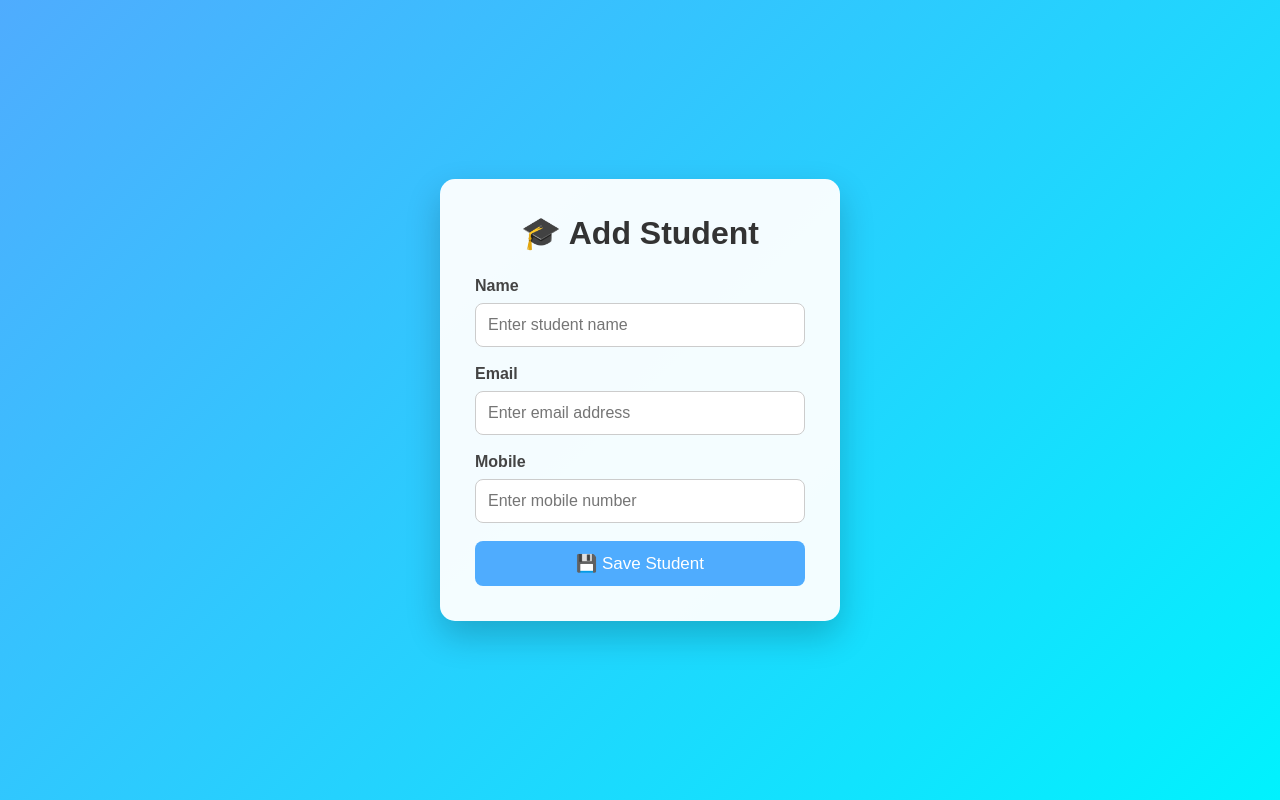
After one commit to Trunal7778/Django-subject, a Django app: page /add/ in a window 1280 px wide. The commit adds this page. Run offline with Django 5.2, Linux system fonts and the light colour scheme.

Commit message:
added add student feature

```diff
--- /dev/null
+++ b/Test1/student/Template/student_crud/add.html
@@ -0,0 +1,118 @@
+<!DOCTYPE html>
+<html lang="en">
+<head>
+    <meta charset="UTF-8">
+    <meta name="viewport" content="width=device-width, initial-scale=1.0">
+    <title>Add Student</title>
+
+    <style>
+        *{
+            margin:0;
+            padding:0;
+            box-sizing:border-box;
+            font-family:Arial, Helvetica, sans-serif;
+        }
+
+        body{
+            height:100vh;
+            display:flex;
+            justify-content:center;
+            align-items:center;
+            background:linear-gradient(135deg,#4facfe,#00f2fe);
+        }
+
+        .container{
+            width:400px;
+            background:rgba(255,255,255,0.95);
+            padding:35px;
+            border-radius:15px;
+            box-shadow:0 15px 35px rgba(0,0,0,.2);
+        }
+
+        h1{
+            text-align:center;
+            margin-bottom:25px;
+            color:#333;
+        }
+
+        .form-group{
+            margin-bottom:18px;
+        }
+
+        label{
+            display:block;
+            margin-bottom:8px;
+            color:#444;
+            font-weight:bold;
+        }
+
+        input{
+            width:100%;
+            padding:12px;
+            border:1px solid #ccc;
+            border-radius:8px;
+            font-size:16px;
+            transition:.3s;
+        }
+
+        input:focus{
+            border-color:#4facfe;
+            outline:none;
+            box-shadow:0 0 8px rgba(79,172,254,.4);
+        }
+
+        button{
+            width:100%;
+            padding:12px;
+            border:none;
+            border-radius:8px;
+            background:#4facfe;
+            color:white;
+            font-size:17px;
+            cursor:pointer;
+            transition:.3s;
+        }
+
+        button:hover{
+            background:#008cff;
+            transform:translateY(-2px);
+        }
+
+        button:active{
+            transform:scale(.98);
+        }
+    </style>
+
+</head>
+<body>
+
+<div class="container">
+
+    <h1>🎓 Add Student</h1>
+
+    <form method="post">
+        {% csrf_token %}
+
+        <div class="form-group">
+            <label>Name</label>
+            <input type="text" name="name" placeholder="Enter student name" required>
+        </div>
+
+        <div class="form-group">
+            <label>Email</label>
+            <input type="email" name="email" placeholder="Enter email address" required>
+        </div>
+
+        <div class="form-group">
+            <label>Mobile</label>
+            <input type="text" name="mobile" placeholder="Enter mobile number" required>
+        </div>
+
+        <button type="submit">💾 Save Student</button>
+
+    </form>
+
+</div>
+
+</body>
+</html>
--- a/Test1/student/Template/student_crud/list.html
+++ b/Test1/student/Template/student_crud/list.html
@@ -6,6 +6,8 @@
 
     <div class="card-header bg-primary text-white text-center py-3">
         <h2 class="mb-0">Student List</h2>
+
+        <a href="{% url 'add' %}" class="btn btn-light btn-sm fw-bold">Add New Student</a>
     </div>
 
     <div class="card-body">
--- a/Test1/student/urls.py
+++ b/Test1/student/urls.py
@@ -6,7 +6,9 @@ urlpatterns = [
     path('contact/', views.contact, name='contact'),
     path('about/', views.about, name='about'),
     path('studentList/', views.studentList, name='studentList'),
+    path('add/', views.add, name='add'),
     path('student/edit/<int:id>/', views.student_edit, name='student_edit'),
     path('student/delete/<int:id>/', views.student_delete, name='student_delete') ,
-    path('attendance/', views.attendance_list, name='attendance_list'),
+    path('attendance/', views.attendance_list, name='attendance_list')
+
 ]
--- a/Test1/student/views.py
+++ b/Test1/student/views.py
@@ -48,3 +48,19 @@ def student_delete(request, id):
 def attendance_list(request):
     attendance_records = Attendance.objects.all()
     return render(request, 'student_crud/attendencelist.html', {'attendance_records': attendance_records})
+
+def add(request):
+    if request.method == 'POST':
+        name = request.POST.get('name', '').strip()
+        email = request.POST.get('email', '').strip()
+        mobile = request.POST.get('mobile', '').strip()
+
+
+        student = Student.objects.create(
+            name=name,
+            email=email,
+            mobile=mobile,
+        )
+        return redirect('studentList')
+
+    return render(request, 'Student_Crud/add.html',{})
```
Also changed, not shown: Test1/db.sqlite3.
